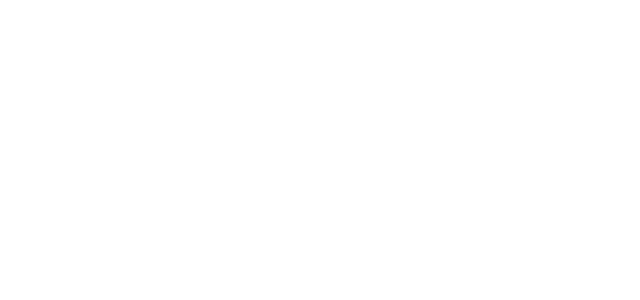
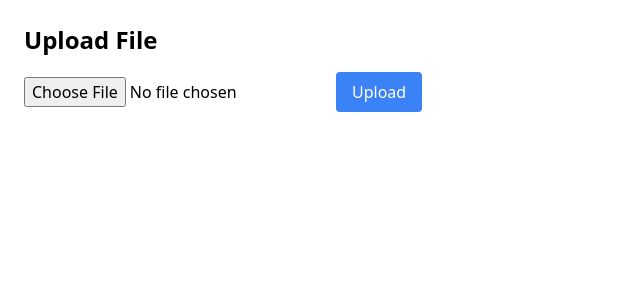
Before and after one commit to jex23/James-Galos-Portfolio, a React (Vite) app: page /upload in a window 1280 px wide. Before the commit this address had no page. Shown: the top 300 px of the page, without its empty margins (0-640 px from the left). Built offline with nearby package versions, Linux system fonts and the light colour scheme.

Commit message:
feat: add keyboard shortcut for navigating to upload page and create upload.tsx component

```diff
--- a/src/App.tsx
+++ b/src/App.tsx
@@ -2,6 +2,7 @@ import React from 'react';
 import { BrowserRouter as Router, Route, Routes } from 'react-router-dom';
 import Home from './pages/Home';
 import About from './pages/About';
+import Upload from './components/Upload';
 
 const App: React.FC = () => {
   return (
@@ -9,6 +10,7 @@ const App: React.FC = () => {
       <Routes>
         <Route path="/" element={<Home />} />
         <Route path="/about" element={<About />} />
+        <Route path="/upload" element={<Upload />} /> {/* Add Upload route */}
       </Routes>
     </Router>
   );
--- a/src/components/AboutSection.tsx
+++ b/src/components/AboutSection.tsx
@@ -14,9 +14,9 @@ const AboutSection: React.FC = () => {
         <div className="absolute inset-0 bg-gradient-to-r from-blue-500 via-purple-600 to-red-500 opacity-70"></div>
 
         {/* Content */}
-        <div className="relative z-10 flex flex-col items-center justify-center px-4 min-h-screen pt-20">
+        <div className="relative z-10 px-4 min-h-screen pt-20 md:pl-16">
           <motion.h2
-            className="text-4xl md:text-5xl font-bold mb-4 text-white"
+            className="text-4xl md:text-5xl font-bold mb-4 text-white text-center"
             initial={{ opacity: 0, y: -50 }}
             animate={{ opacity: 1, y: 0 }}
             transition={{ duration: 1 }}
@@ -24,10 +24,10 @@ const AboutSection: React.FC = () => {
             About Me
           </motion.h2>
 
-          {/* Layout for Image, Contact Details, Summary, and Education */}
-          <div className="flex flex-col md:flex-row items-start justify-between space-y-4 md:space-y-0 md:space-x-6 w-full">
+          {/* Grid Layout for Image/Contact Details and Summary/Education */}
+          <div className="grid grid-cols-1 md:grid-cols-4 gap-6">
             {/* Image and Contact Details */}
-            <div className="flex flex-col items-center md:items-start text-center md:text-left w-full md:w-1/3">
+            <div className="flex flex-col items-center md:items-start text-center md:text-left md:col-span-1">
               <motion.img
                 src="https://i.ibb.co/0BpdJws/2x2.png" // Replace with your image URL
                 alt="James F. Galos"
@@ -51,7 +51,7 @@ const AboutSection: React.FC = () => {
             </div>
 
             {/* Summary and Education */}
-            <div className="w-full md:w-4/4 text-lg text-white">
+            <div className="md:col-span-3 text-lg text-white">
               {/* Summary */}
               <div className="mb-4">
                 <h3 className="text-2xl font-bold mb-2">About Me</h3>
--- /dev/null
+++ b/src/components/Upload.tsx
@@ -0,0 +1,62 @@
+import React, { useState } from 'react';
+
+const Upload: React.FC = () => {
+  const [selectedFile, setSelectedFile] = useState<File | null>(null);
+
+  const handleFileChange = (event: React.ChangeEvent<HTMLInputElement>) => {
+    const file = event.target.files?.[0] || null;
+    setSelectedFile(file);
+  };
+
+  const handleUpload = async () => {
+    if (!selectedFile) {
+      alert('Please select a file to upload');
+      return;
+    }
+
+    // Here you would typically send the file to your server
+    const formData = new FormData();
+    formData.append('file', selectedFile);
+
+    try {
+      const response = await fetch('/api/upload', { // Adjust the endpoint as needed
+        method: 'POST',
+        body: formData,
+      });
+
+      if (response.ok) {
+        alert('File uploaded successfully!');
+        setSelectedFile(null); // Reset the file input
+      } else {
+        alert('File upload failed. Please try again.');
+      }
+    } catch (error) {
+      console.error('Error uploading file:', error);
+      alert('An error occurred while uploading the file.');
+    }
+  };
+
+  return (
+    <div className="upload-container p-6">
+      <h2 className="text-2xl font-bold mb-4">Upload File</h2>
+      <input
+        type="file"
+        onChange={handleFileChange}
+        className="mb-4"
+      />
+      <button
+        onClick={handleUpload}
+        className="bg-blue-500 text-white px-4 py-2 rounded"
+      >
+        Upload
+      </button>
+      {selectedFile && (
+        <div className="mt-4">
+          <p>Selected file: {selectedFile.name}</p>
+        </div>
+      )}
+    </div>
+  );
+};
+
+export default Upload;
--- a/src/pages/Home.tsx
+++ b/src/pages/Home.tsx
@@ -1,19 +1,37 @@
-import React from 'react';
+import React, { useEffect } from 'react';
+import { useNavigate } from 'react-router-dom'; // Use useNavigate instead
 import Header from '../components/Header';
 import HeroSection from '../components/HeroSection';
 import AboutSection from '../components/AboutSection';
-import SkillsSection from '../components/SkillsSection'; // Correct import
+import SkillsSection from '../components/SkillsSection';
 import ProjectsSection from '../components/ProjectsSection';
 import ContactSection from '../components/ContactSection';
 import Footer from '../components/Footer';
 
 const Home: React.FC = () => {
+  const navigate = useNavigate(); // Initialize useNavigate
+
+  useEffect(() => {
+    const handleKeyPress = (event: KeyboardEvent) => {
+      if (event.ctrlKey && event.shiftKey && event.key === 'U') {
+        event.preventDefault(); // Prevent default browser behavior
+        navigate('/upload'); // Navigate to Upload page
+      }
+    };
+
+    window.addEventListener('keydown', handleKeyPress);
+
+    return () => {
+      window.removeEventListener('keydown', handleKeyPress);
+    };
+  }, [navigate]);
+
   return (
     <div>
       <Header />
       <HeroSection />
       <AboutSection />
-      <SkillsSection /> {/* Correct usage */}
+      <SkillsSection />
       <ProjectsSection />
       <ContactSection />
       <Footer />
```
